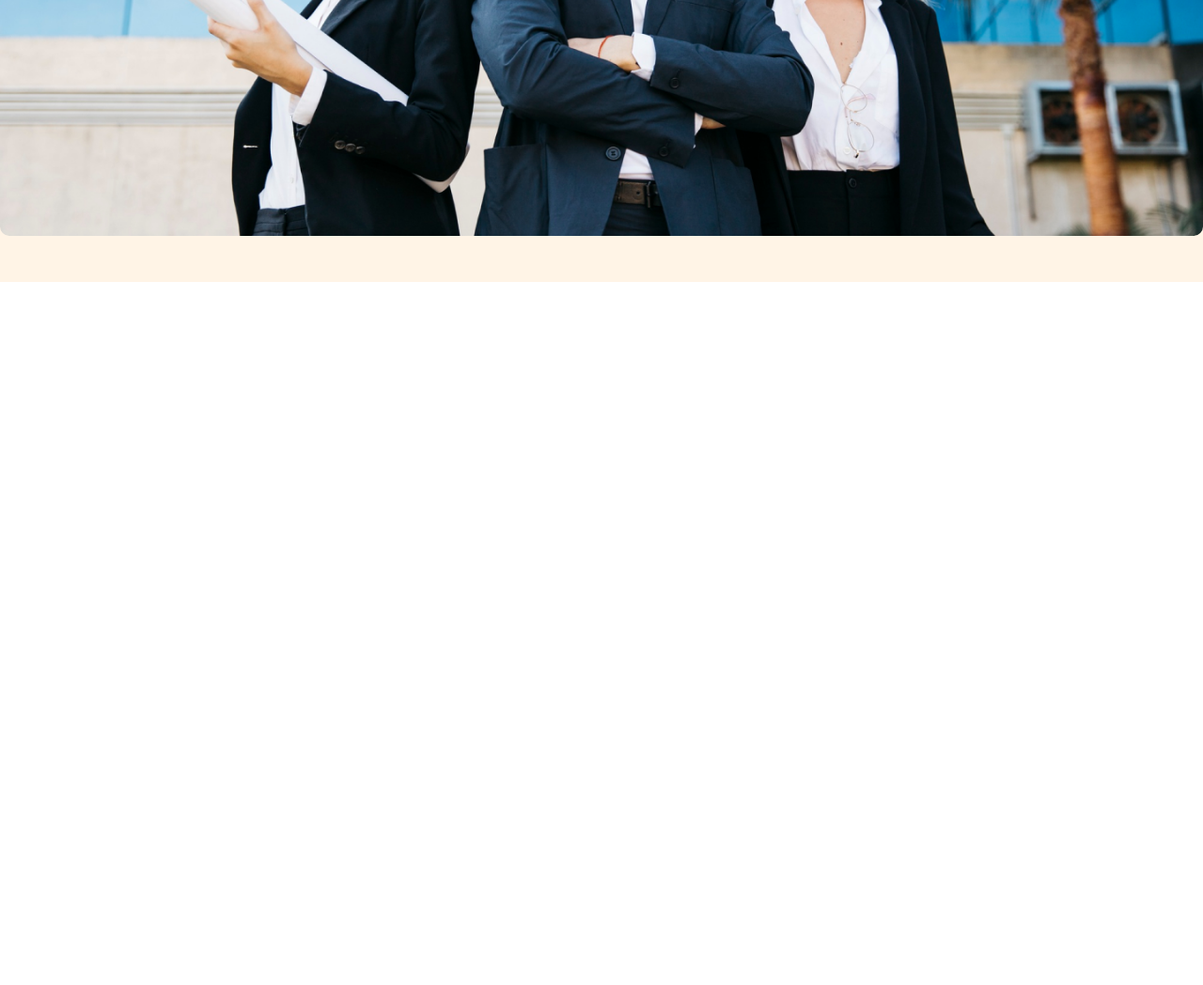
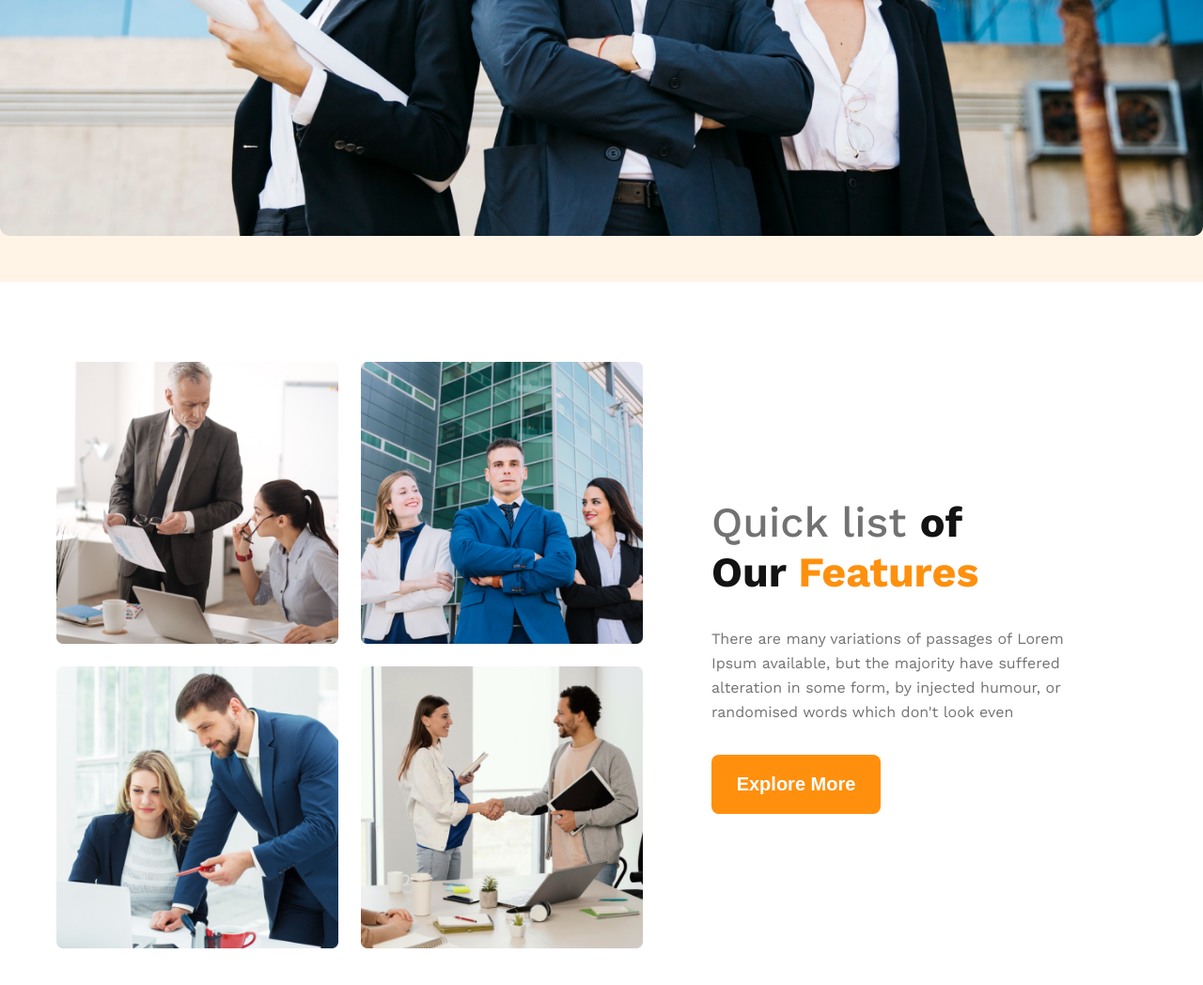
Before and after one commit to webcreatorakib/HTML_CSS_Practice_Project_2, a plain HTML site: page index.html in a window 1280 px wide. Shown: the part 965-2013 px from the top of the page at 94% size. Before the commit the page ends 1265 px from the top, so only its background shows below. Drawn offline with nearby package versions, Linux system fonts and the light colour scheme.

Commit message:
Complete Features Section

```diff
--- a/index.html
+++ b/index.html
@@ -32,7 +32,24 @@
         </div>
     </header>
     <main>
-
+        <!-- _________Here is features section________ -->
+        <section id="features">
+            <div class="container">
+                <div class="features-elements">
+                    <div class="img-gallery">
+                        <img src="src/img/team1.png">
+                        <img src="src/img/team2.png">
+                        <img src="src/img/team3.png">
+                        <img src="src/img/team4.png">
+                    </div>
+                    <div class="features-content">
+                        <h2 class="features-title"><span>Quick list </span>of Our <span>Features</span></h2>
+                        <p class="features-description">There are many variations of passages of Lorem Ipsum available, but the majority have suffered alteration in some form, by injected humour, or randomised words which don't look even</p>
+                        <button class="btn">Explore More</button>
+                    </div>
+                </div>
+            </div>
+        </section>
     </main>
     <footer>
 
--- a/src/css/style.css
+++ b/src/css/style.css
@@ -44,6 +44,7 @@ ul{
     padding:20px 25px;
     border:none;
     width:180px;
+    cursor: pointer;
 }
 .container{
     max-width: 75%;
@@ -81,7 +82,39 @@ header .banner .banner-img img{
     width:100%;
     border-radius: 10px;
 }
-
+/* ________Here is features section___________ */
+#features{
+    padding:85px 0 130px 0;
+}
+.features-elements{
+    display: flex;
+    align-items: center;
+    padding:0 60px;
+    gap: 73px;;
+}
+#features .img-gallery{
+    display: grid;
+    grid-template-columns: 300px 300px;
+    grid-template-rows: 300px 300px;
+    gap:24px;
+}
+#features .img-gallery img{
+    width:100%;
+    height: 100%;
+}
+#features .features-title{
+    width:70%;
+}
+#features .features-title span:nth-child(1){
+    color:#727272;
+    font-weight: 500;;
+}
+#features .features-title span:nth-child(2){
+    color:#FF900E;
+}
+#features .features-description{
+    width:90%
+}
 
 
 
@@ -108,6 +141,17 @@ header .banner .banner-img img{
     }
     header .banner .banner-text {
         width: 80%;
+    }
+    /* ________Here is features style________ */
+    #features {
+        padding: 85px 0 85px 0;
+    }
+    .features-elements {
+        flex-direction: column-reverse;
+    }
+    #features .img-gallery{
+        grid-template-columns: repeat(2,1fr);
+        grid-template-rows: repeat(2,1fr);
     }
 }
 
@@ -144,4 +188,19 @@ header .banner .banner-img img{
     header .banner .banner-text{
         width:100%;
     }
+        /* ________Here is features style________ */
+        #features {
+            padding: 85px 0 85px 0;
+        }
+        .features-elements {
+            flex-direction: column;
+            padding:0;
+        }
+        #features .img-gallery{
+            grid-template-columns: repeat(1,1fr);
+            grid-template-rows: repeat(1,1fr);
+        }
+        #features .features-description {
+            width: 100%;
+        }
 }
```
